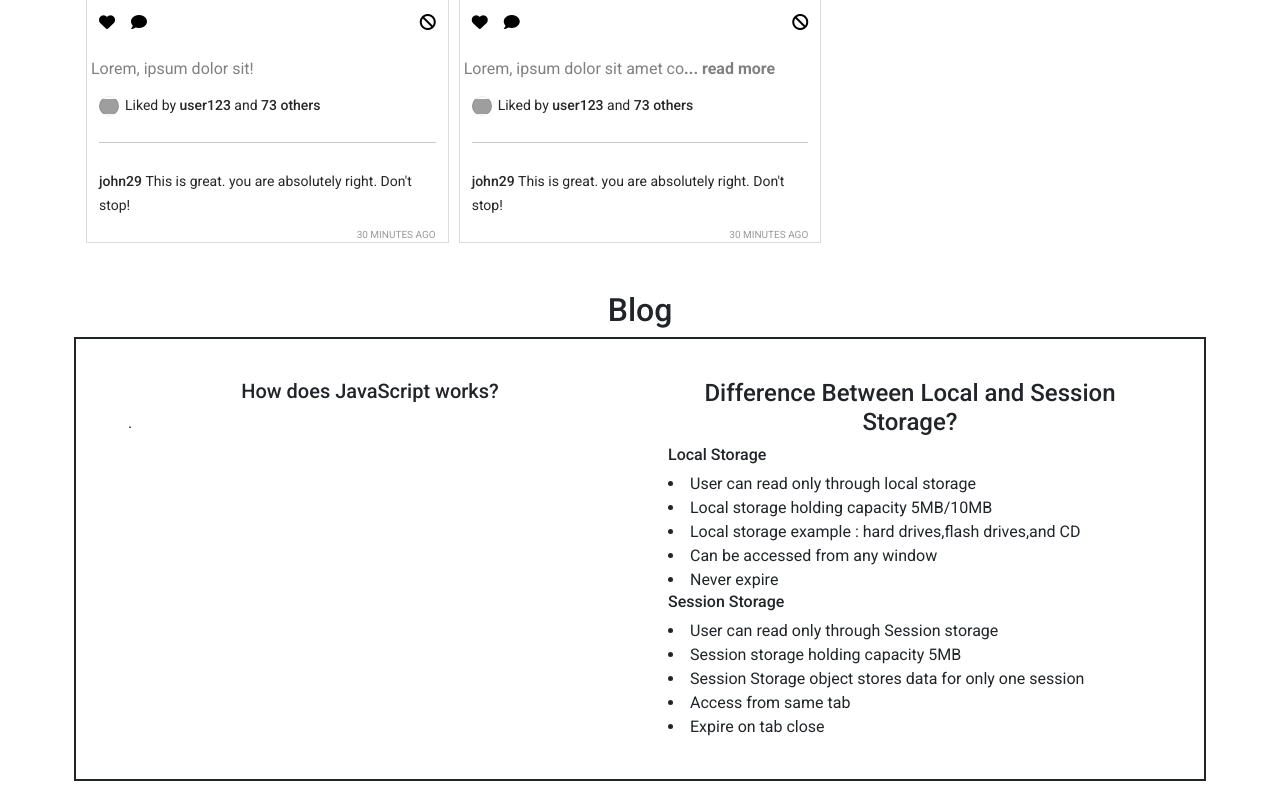
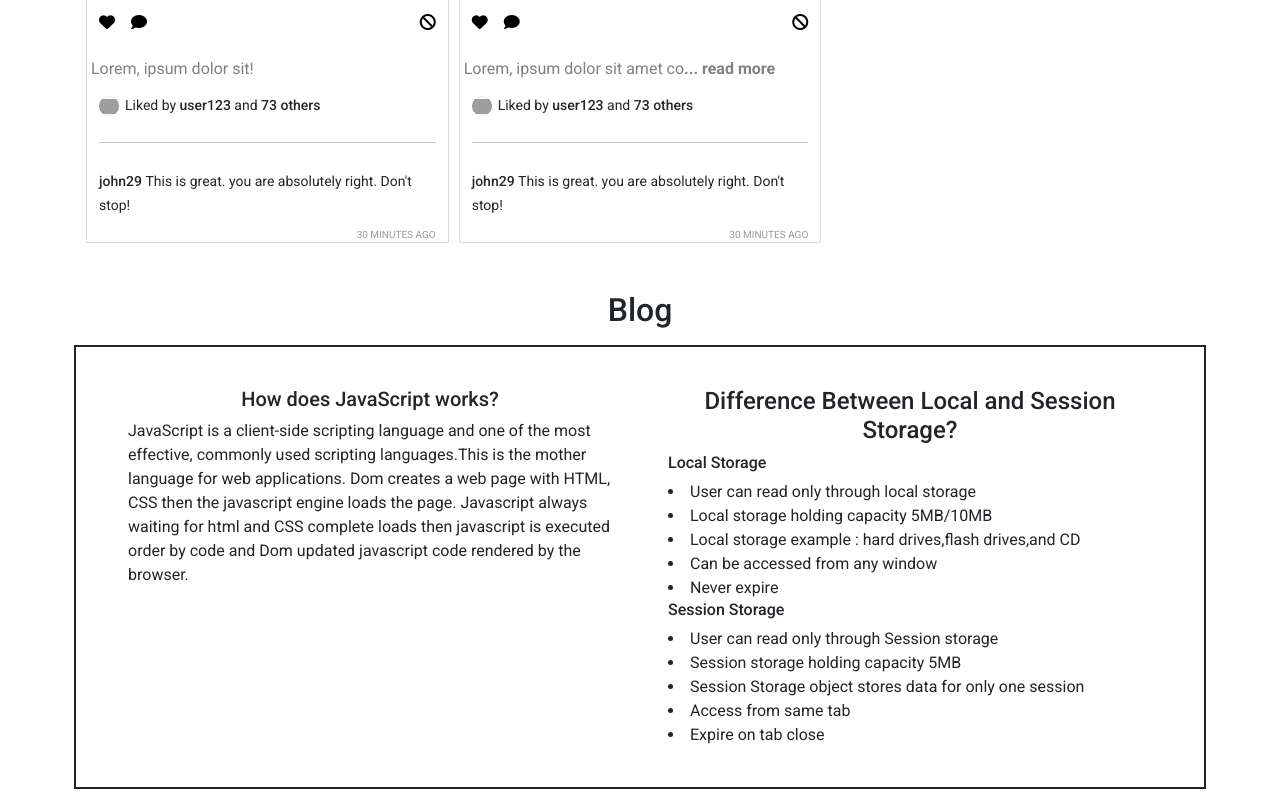
Before and after one commit to nazmul-2020/Insta-Sohor, a plain HTML site: page index.html in a window 1280 px wide. Shown: the part 1289-2094 px from the top of the page. Drawn offline with nearby package versions, Linux system fonts and the light colour scheme; grey boxes are pictures that could not be loaded.

Commit message:
add How does JavaScript work

```diff
--- a/index.html
+++ b/index.html
@@ -78,13 +78,13 @@
             </div>
 
             <section class="mt-5">
-                <h2 class="text-center">Blog</h2>
+                <h2 class="text-center pb-2">Blog</h2>
                  <div class="row p-4 border border-2 border-dark">
                     <div class="col-sm-6 ">
                       <div class="card border-0 ">
                         <div class="card-body">
                           <h5 class="card-title text-center">How does JavaScript works?</h5>
-                          <p class="card-text">.</p>
+                          <p class="card-text">JavaScript is a client-side scripting language and one of the most effective, commonly used scripting languages.This is the mother language for web applications. Dom creates a web page with HTML, CSS then the javascript engine loads the page. Javascript always waiting for html and CSS complete loads then javascript is executed order by code and Dom updated javascript code rendered by the browser.</p>
                         </div>
                       </div>
                     </div>
```
